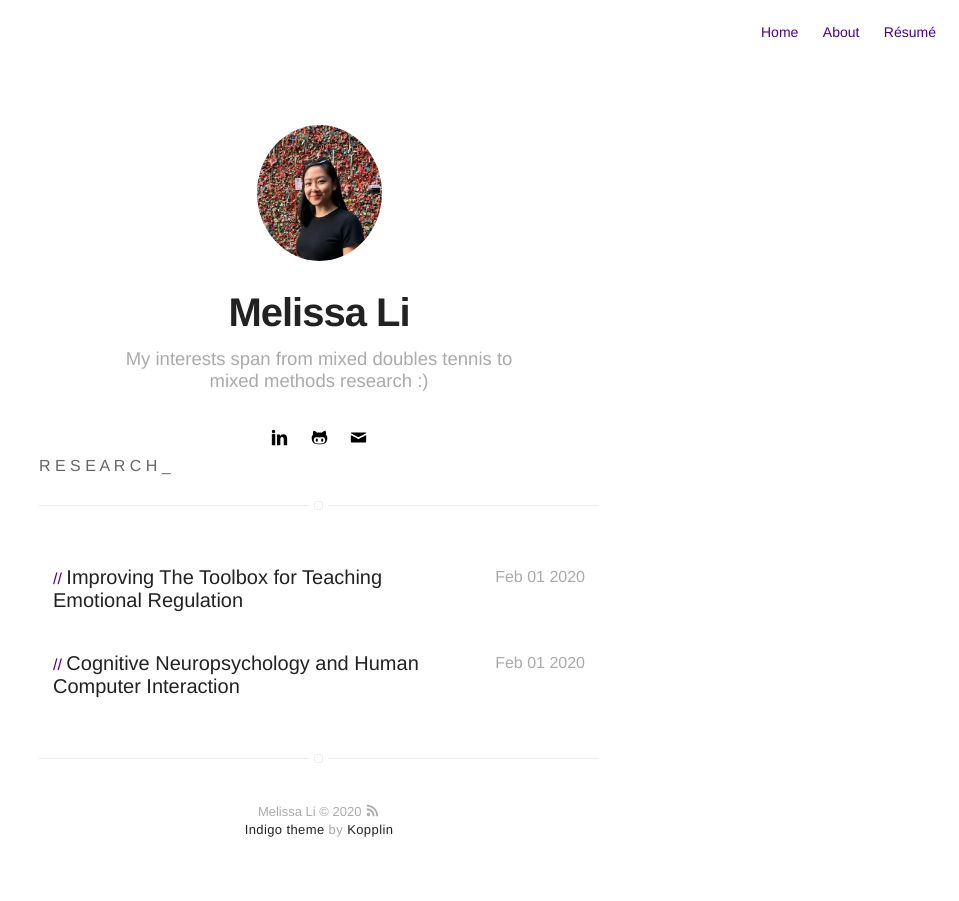
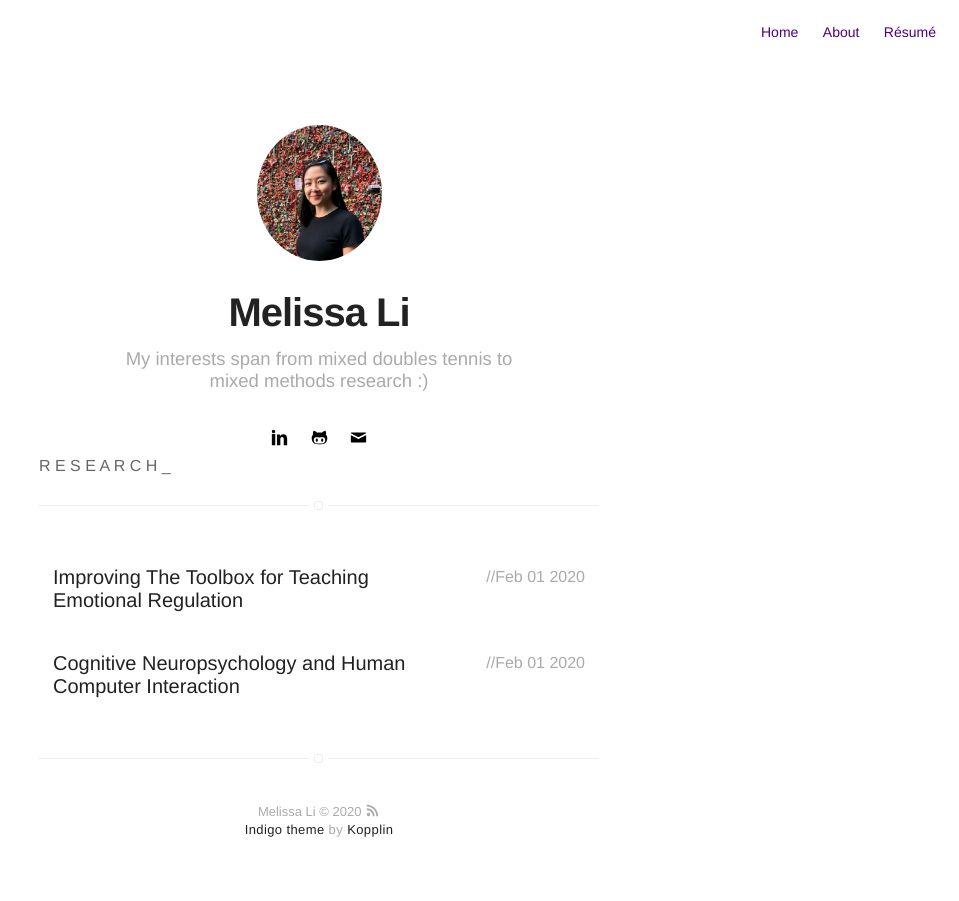
Before and after one commit to im-mel/im-mel.github.io, a Jekyll site: the page built from projects.html, in a window 1280 px wide. Shown: the whole page, without its empty margins (321-1280 px from the left). Built offline with Jekyll 4.4.1, drawn with Linux system fonts in a browser that asks for light colours.

Commit message:
Update projects.html

```diff
--- a/projects.html
+++ b/projects.html
@@ -8,7 +8,7 @@ R E S E A R C H _
         {% if post.projects %}
             <div class="item {% if post.star %}star{% endif %}">
                 <a class="url" href="{% if post.externalLink %}{{ post.externalLink }}{% else %}{{ site.url }}{{ post.url }}{% endif %}">
-                    //<aside><time datetime="{{ post.date | date:"%d-%m-%Y" }}">{{ post.date | date: "%b %d %Y" }}</time></aside>
+                    <aside> //<time datetime="{{ post.date | date:"%d-%m-%Y" }}">{{ post.date | date: "%b %d %Y" }}</time></aside>
                     <h3 class="title">{{ post.title }}</h3>
                 </a>
             </div>
```
